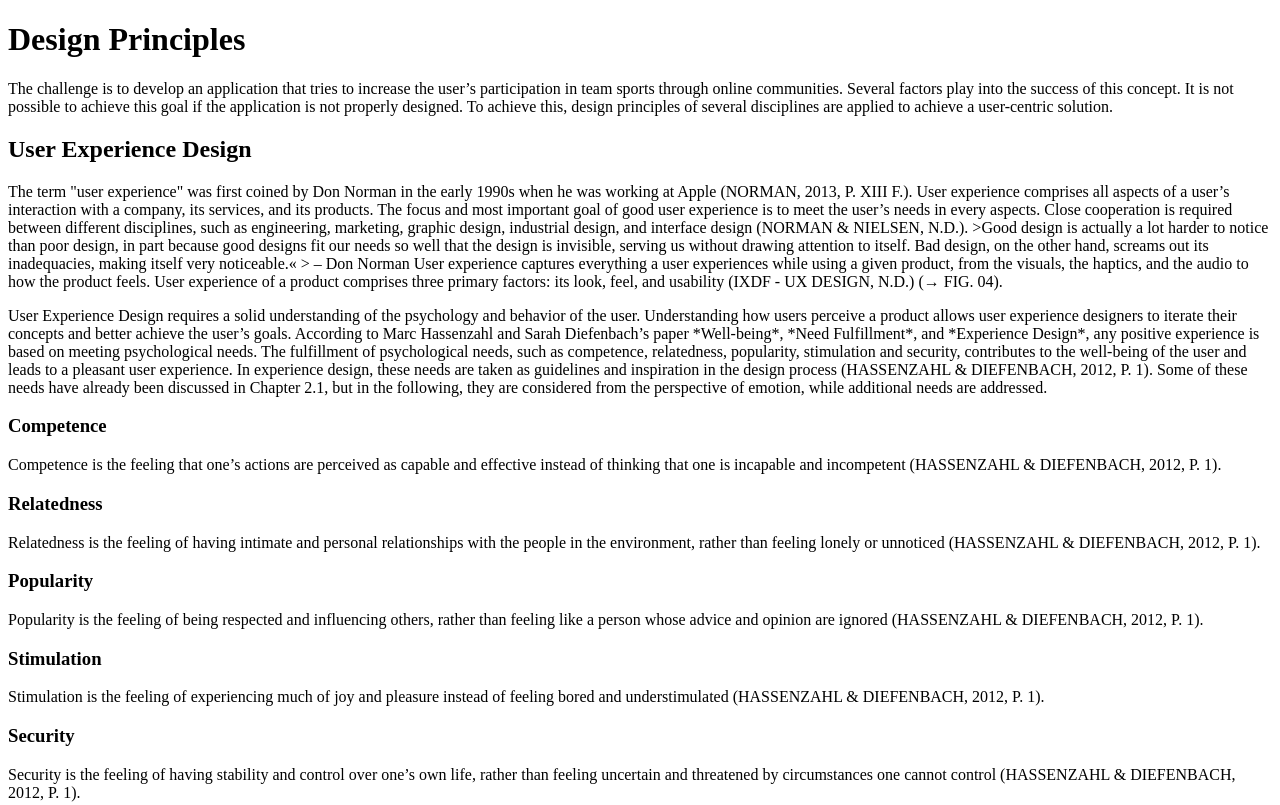
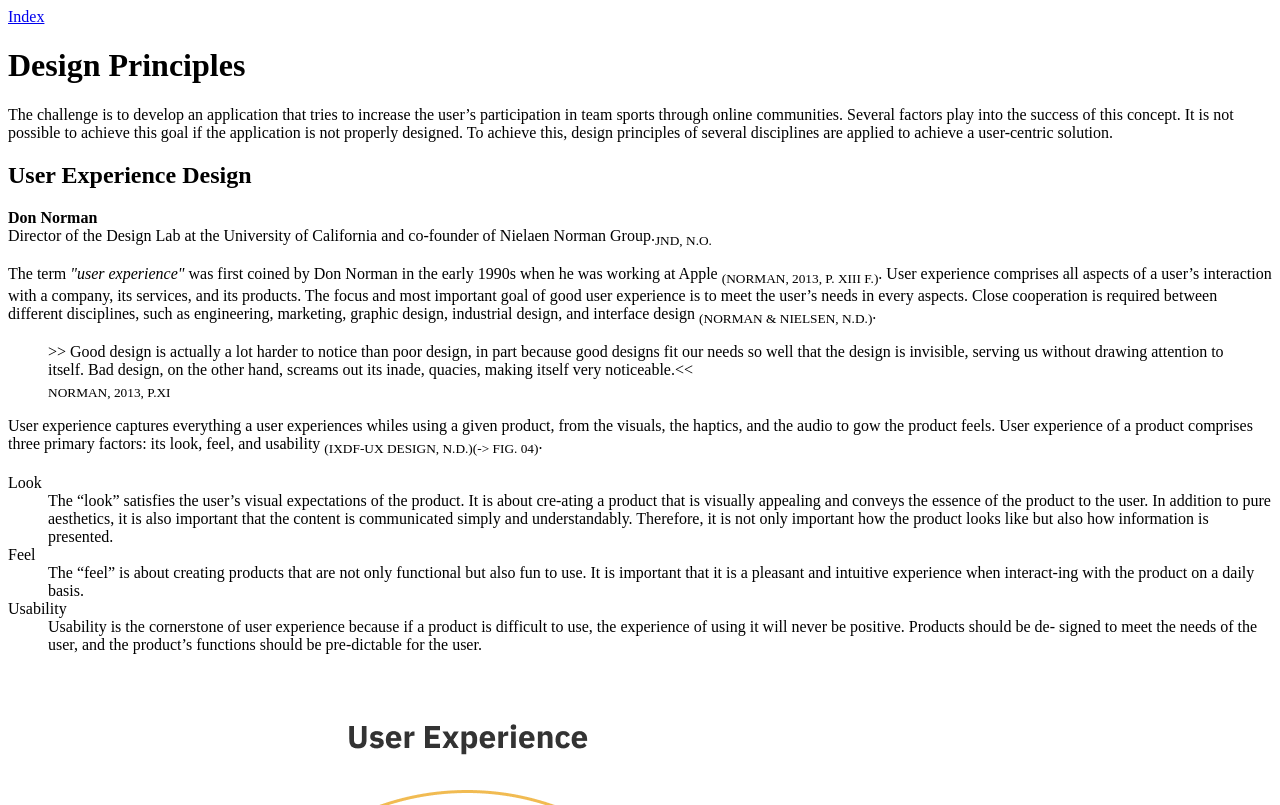
Before and after one commit to mi-classroom/startercode-fur-die-frontend-basics-Surreptius, a plain HTML site: page chapter/design-principles.html in a window 1280 px wide. Shown: the top 805 px of the page. Drawn offline with Linux system fonts and the light colour scheme.

Commit message:
Überarbeitet um mit Divs mehr Struktur zu bringen

```diff
--- a/chapter/design-principles.html
+++ b/chapter/design-principles.html
@@ -5,6 +5,10 @@
     <title>Document</title>
 </head>
 <body>
+    <a href="../index.html">Index</a>
+
+    <!--Header for Topic-->
+    <div class="topic-header">
         <h1>Design Principles</h1>
         <p>
             The challenge is to develop an application that tries
@@ -16,37 +20,106 @@
             disciplines are applied to achieve a user-centric
             solution.
         </p>
+    </div>
+
+    <!--Second Page Start-->
+    <div class="text-block-left">
         <h2>User Experience Design</h2>
+        <p class="side-info">
+            <b>Don Norman</b><br>Director of the Design Lab at the University of California and co-founder of Nielaen Norman Group.<sub class="sub-gray">JND, N.O.</sub>
+        </p>
         <p>
-        The term "user experience" was first coined by Don Norman in the early 1990s
-        when he was working at Apple (NORMAN, 2013, P. XIII F.). User experience comprises
+            The term <i>"user experience"</i> was first coined by Don Norman in the early 1990s
+            when he was working at Apple <sub class="sub-gray">(NORMAN, 2013, P. XIII F.)</sub>. User experience comprises
             all aspects of a user’s interaction with a company, its services, and its products.
             The focus and most important goal of good user experience is to meet the user’s
             needs in every aspects. Close cooperation is required between different disciplines,
             such as engineering, marketing, graphic design, industrial design, and interface
-        design (NORMAN & NIELSEN, N.D.).
-        <blockqoute>>Good design is actually a lot harder to notice than poor design, in part because good designs fit our needs so well that the design is invisible, serving us without drawing attention to itself. Bad design, on the other hand, screams out its inadequacies, making itself very noticeable.«
-            > – Don Norman
-        </blockqoute>
-        User experience captures everything a user experiences while using a given product, from the visuals, the haptics, and the audio to how the product feels. User experience of a product comprises three primary factors: its look, feel, and usability (IXDF - UX DESIGN, N.D.) (→ FIG. 04).
+            design <sub class="sub-gray">(NORMAN & NIELSEN, N.D.)</sub>.
         </p>
+    </div>
+
+    <blockquote cite="NORMAN, 2013, P.XI" class="yi-quote">
+        >> Good design is actually a lot harder to notice than poor design,
+        in part because good designs fit our needs so well that the design is
+        invisible, serving us without drawing attention to itself. Bad design,
+        on the other hand, screams out its inade, quacies, making itself very
+        noticeable.<< <br>
+        <sub class="sub-gray">NORMAN, 2013, P.XI</sub>
+    </blockquote>
+
+    <div class="text-block-left">
         <p>
-        User Experience Design requires a solid understanding of the psychology and behavior of the user. Understanding how users perceive a product allows user experience designers to iterate their concepts and better achieve the user’s goals. According to Marc Hassenzahl and Sarah Diefenbach’s paper *Well-being*, *Need Fulfillment*, and *Experience Design*, any positive experience is based on meeting psychological needs. The fulfillment of psychological needs, such as competence, relatedness, popularity, stimulation and security, contributes to the well-being of the user and leads to a pleasant user experience. In experience design, these needs are taken as guidelines and inspiration in the design process (HASSENZAHL & DIEFENBACH, 2012, P. 1).
+            User experience captures everything a user experiences whiles using a given
+            product, from the visuals, the haptics, and the audio to gow the product feels.
+            User experience of a product comprises three primary factors: its look, feel,
+            and usability <sub class="sub-gray">(IXDF-UX DESIGN, N.D.)(-> FIG. 04)</sub>.
+        </p>
+        <dl>
+            <dt>Look</dt>
+            <dd>
+                The “look” satisfies the user’s visual expectations of the product. It is about cre-ating a product that is visually appealing and conveys the essence of the product to the user. In addition to pure aesthetics, it is also important that the content is communicated simply and understandably. Therefore, it is not only important how the product looks like but also how information is presented.
+            </dd>
+            <dt>Feel</dt>
+            <dd>
+                The “feel” is about creating products that are not only functional but also fun to use. It is important that it is a pleasant and intuitive experience when interact-ing with the product on a daily basis.
+            </dd>
+            <dt>Usability</dt>
+            <dd>
+                Usability is the cornerstone of user experience because if a product is difficult
+                to use, the experience of using it will never be positive. Products should be de-
+                signed to meet the needs of the user, and the product’s functions should be pre-dictable for the user.
+            </dd>
+        </dl>
+    </div>
+
+    <div class="right-hand-image">
+        <img src="../_data/images/user-experience.png" alt="User Experience">
+        <p>
+            <sub class="sub-gray">FIG. 04: PRIMARY FACTORS OF USER EXPERIENCE OWN ILLUSTRATION BASED ON IXDF - USABILITY, 2020</sub>
+        </p>
+    </div>
+    <!--Second Page End-->
+
+    <!--Third Page Start-->
+    <div class="text-block-left">
+        <p>
+            User Experience Design requires a solid understanding of the psychology and behavior of the user. Understanding how users perceive a product allows user experience designers to iterate their concepts and better achieve the user’s goals. According to Marc Hassenzahl and Sarah Diefenbach’s paper
+            <i>Well-being, Need Fulfillment, and Experience Design</i>,
+            any positive experience is based on meeting psychological needs. The fulfillment of psychological needs, such as competence, relatedness, popularity, stimulation and security, contributes to the well-being of the user and leads to a pleasant user experience. In experience design, these needs are taken as guidelines and inspiration in the design process
+            <sub class="sub-gray">(HASSENZAHL & DIEFENBACH, 2012, P. 1)</sub>.
+        </p>
+
+        <p class="side-info">
+            <b>Chapter 2.1</b><br>-> Human Needs & Motivation, P.17
+        </p>
+
+        <p>
             Some of these needs have already been discussed in Chapter 2.1, but in the following, they are considered from the perspective of emotion, while additional needs are addressed.
         </p>
-    <h3>Competence</h3>
-    <p>Competence is the feeling that one’s actions are perceived as capable and effective instead of thinking that one is incapable and incompetent (HASSENZAHL & DIEFENBACH, 2012, P. 1).</p>
-    <h3>Relatedness</h3>
-    <p>Relatedness is the feeling of having intimate and personal relationships with the people in the environment, rather than feeling lonely or unnoticed (HASSENZAHL & DIEFENBACH, 2012, P. 1).</p>
-    <h3>Popularity</h3>
-    <p>Popularity is the feeling of being respected and influencing others, rather than feeling like a person whose advice and opinion are ignored (HASSENZAHL & DIEFENBACH, 2012, P. 1).</p>
-    <h3>Stimulation</h3>
-    <p>Stimulation is the feeling of experiencing much of joy and pleasure instead of feeling bored and understimulated (HASSENZAHL & DIEFENBACH, 2012, P. 1).</p>
-    <h3>Security</h3>
-    <p>Security is the feeling of having stability and control over one’s own life, rather than feeling uncertain and threatened by circumstances one cannot control (HASSENZAHL & DIEFENBACH, 2012, P. 1).</p>
+
+        <dl>
+            <dt>Competence</dt>
+            <dd>Competence is the feeling that one’s actions are perceived as capable and effective instead of thinking that one is incapable and incompetent <sub class="sub-gray">(HASSENZAHL & DIEFENBACH, 2012, P. 1)</sub>.</dd>
+            <dt>Relatedness</dt>
+            <dd>Relatedness is the feeling of having intimate and personal relationships with the people in the environment, rather than feeling lonely or unnoticed <sub class="sub-gray">(HASSENZAHL & DIEFENBACH, 2012, P. 1)</sub>.</dd>
+            <dt>Popularity</dt>
+            <dd>Popularity is the feeling of being respected and influencing others, rather than feeling like a person whose advice and opinion are ignored <sub class="sub-gray">(HASSENZAHL & DIEFENBACH, 2012, P. 1)</sub>.</dd>
+            <dt>Stimulation</dt>
+            <dd>Stimulation is the feeling of experiencing much of joy and pleasure instead of feeling bored and understimulated <sub class="sub-gray">(HASSENZAHL & DIEFENBACH, 2012, P. 1)</sub>.</dd>
+            <dt>Security</dt>
+            <dd>Security is the feeling of having stability and control over one’s own life, rather than feeling uncertain and threatened by circumstances one cannot control <sub class="sub-gray">(HASSENZAHL & DIEFENBACH, 2012, P. 1)</sub>.</dd>
+        </dl>
+    </div>
+
+    <div class="text-block-right">
         <p>
             As discussed in Chapter 2.1, the social aspect is an important factor in motivating people to participate in various activities. Thus, it is also an important factor for participation in sports. Since this thesis addresses the question of how online sports community apps should be designed to increase the user’s participation in team sports, the focus during the design phase is laid especially on relatedness.
-        In the context of user experience design, needs are also called “user needs”. In addition to the approach of Hassenzahl and Diefenbach, other approaches define user needs for good user experience. Design leader Stephen P. Anderson, for example, developed the “User Experience Hierarchy of Needs” model (→ FIG. 05). Rather than focusing on the psychological side of the user needs, this model is based on a product’s maturity process. Anderson proposes that products proceed through six stages of maturity, during which they can grow from a purely functional product, to a product that is meaningful to the user (ANDERSON, 2011, P. 10F.).
         </p>
+
+        <p>
+            In the context of user experience design, needs are also called “user needs”. In addition to the approach of Hassenzahl and Diefenbach, other approaches define user needs for good user experience. Design leader Stephen P. Anderson, for example, developed the “User Experience Hierarchy of Needs” model <sub class="sub-gray">(→ FIG. 05)</sub>. Rather than focusing on the psychological side of the user needs, this model is based on a product’s maturity process. Anderson proposes that products proceed through six stages of maturity, during which they can grow from a purely functional product, to a product that is meaningful to the user <sub class="sub-gray">(ANDERSON, 2011, P. 10F.)</sub>.
+        </p>
+    </div>
 </body>
 </html>
```
Lines whose indentation alone changed are shown as unchanged.
